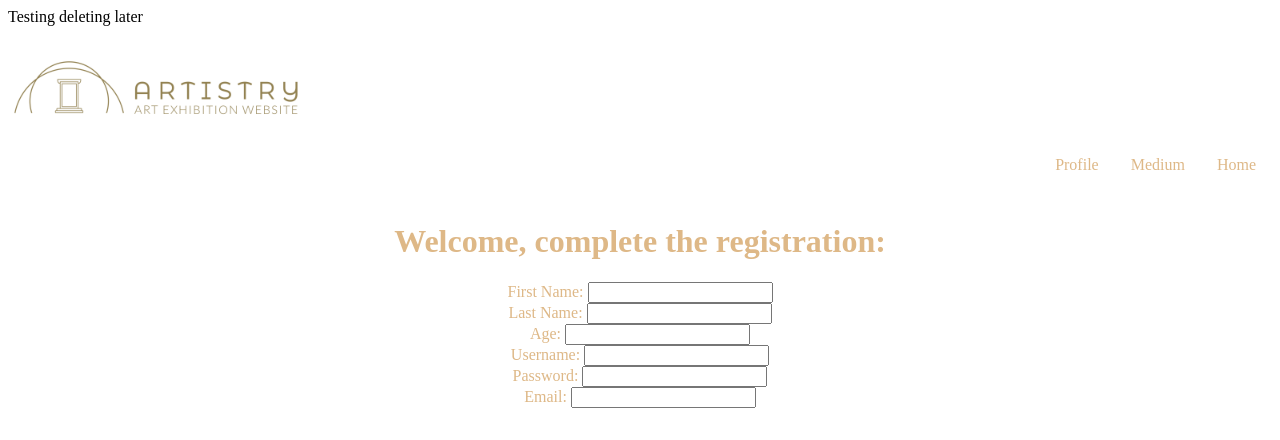
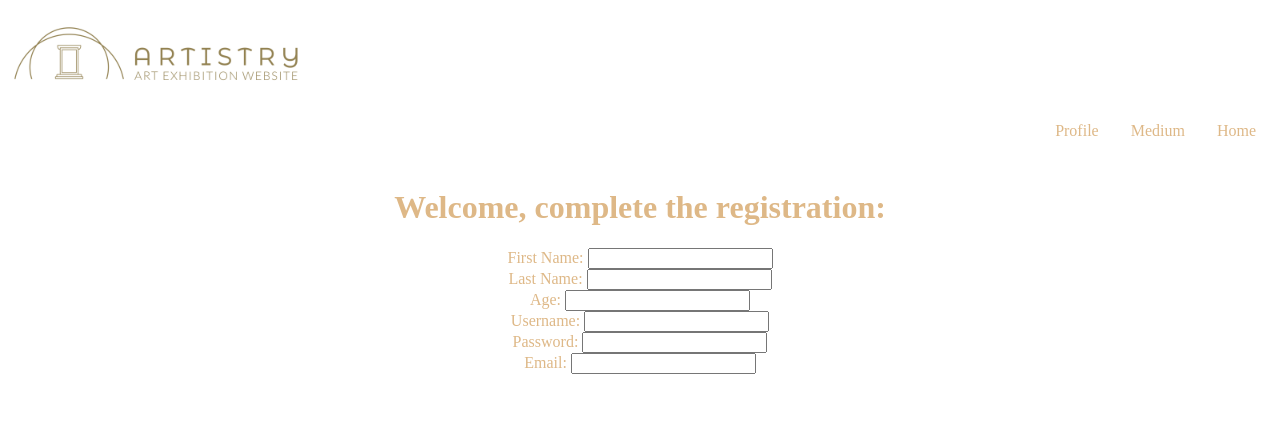
Before and after one commit to OSXnov/Capstone_Artistry_Website, a plain HTML site: page Artistry/UserRegistration.html in a window 1280 px wide. Drawn offline with Linux system fonts and the light colour scheme; a web font is replaced by a local one.

Commit message:
deleted test paragraph

```diff
--- a/Artistry/UserRegistration.html
+++ b/Artistry/UserRegistration.html
@@ -8,7 +8,6 @@
 
 
 <header>
-   <p>Testing deleting later</p>
     <img src = "/Images/Artistry_HorizontalLogo.PNG" style="width: 300px; height:100px">
     <nav>
         <div class="NavBar">
```
